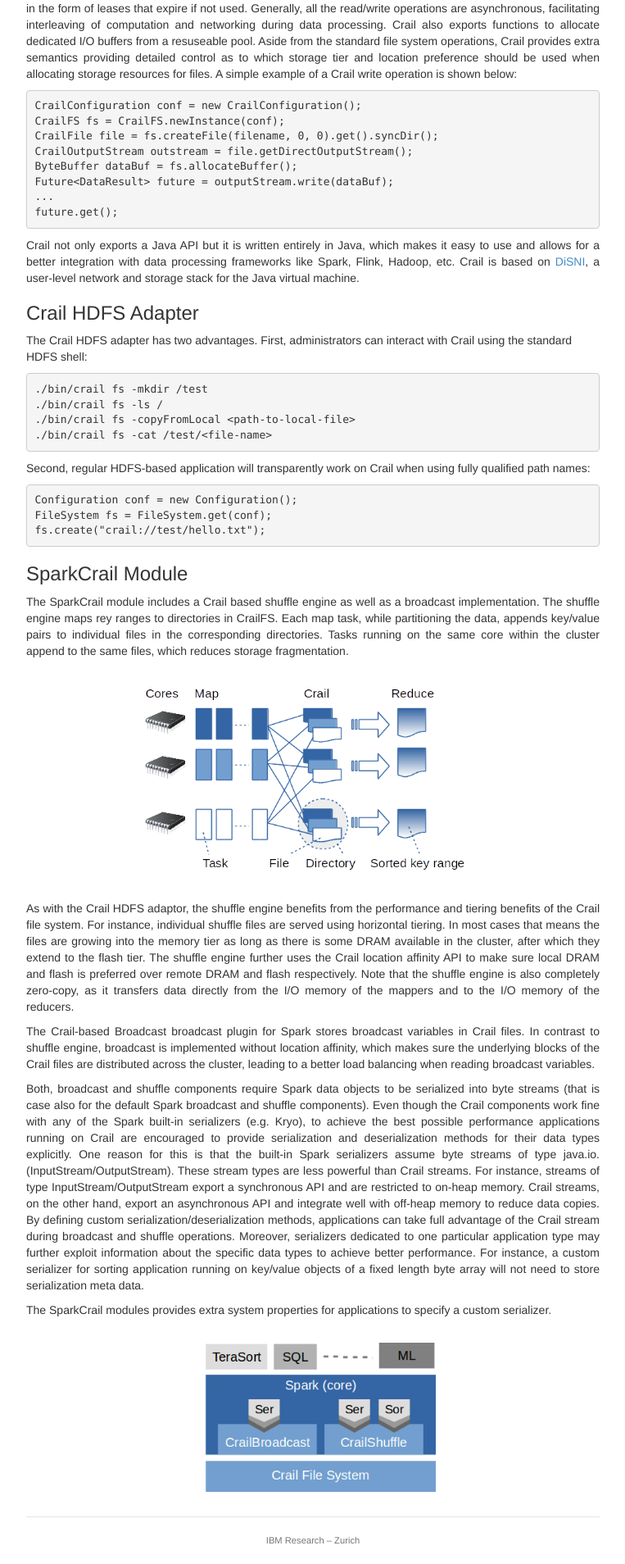
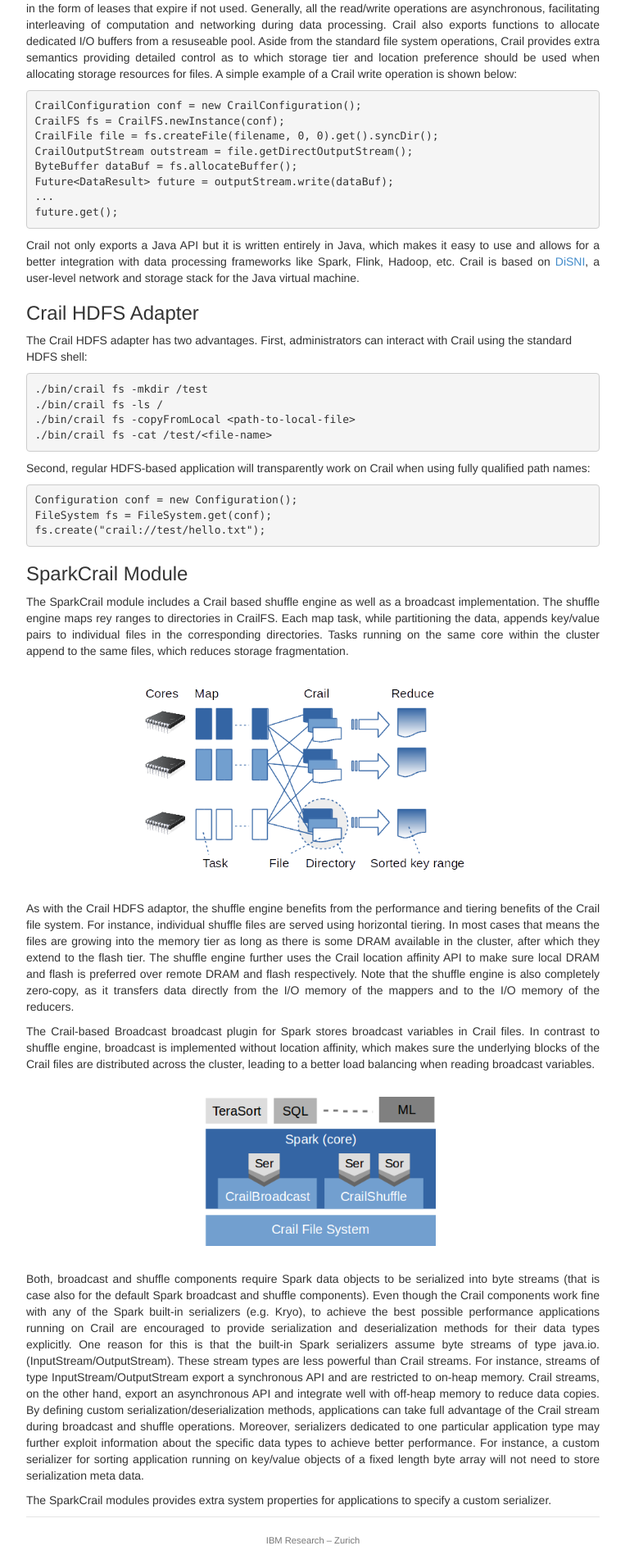
Before and after one commit to apache/incubator-crail-website, a Jekyll site: the page built from docs/index.md, in a window 1280 px wide. Shown: the part 2409-4317 px from the top of the page at 82% size, without its empty margins (258-1021 px from the left). Built offline with Jekyll 4.4.1, drawn with Linux system fonts in a browser that asks for light colours.

Commit message:
Update index.md

```diff
--- a/docs/index.md
+++ b/docs/index.md
@@ -123,6 +123,10 @@
 </p>
 </div>
 
+<br>
+<img src="http://crail.io/docs/serializer.png" width="500" align="middle">
+<br><br>
+
 <div style="text-align: justify">
 <p>
 Both, broadcast and shuffle components require Spark data objects to be serialized into byte streams (that is case also for the default Spark broadcast and shuffle components). Even though the Crail components work fine with any of the Spark built-in serializers (e.g. Kryo), to achieve the best possible performance applications running on Crail are encouraged to provide serialization and deserialization methods for their data types explicitly. One reason for this is that the built-in Spark serializers assume byte streams of type java.io.(InputStream/OutputStream). These stream types are less powerful than Crail streams. For instance, streams of type InputStream/OutputStream export a synchronous API and are restricted to on-heap memory. Crail streams, on the other hand, export an asynchronous API and integrate well with off-heap memory to reduce data copies. By defining custom serialization/deserialization methods, applications can take full advantage of the Crail stream during broadcast and shuffle operations. Moreover, serializers dedicated to one particular application type may further exploit information about the specific data types to achieve better performance. For instance, a custom serializer for sorting application running on key/value objects of a fixed length byte array will not need to store serialization meta data.
@@ -131,7 +135,3 @@
 The SparkCrail modules provides extra system properties for applications to specify a custom serializer.
 </p>
 </div>
-
-<br>
-<img src="http://crail.io/docs/serializer.png" width="500" align="middle">
-<br><br>
```
